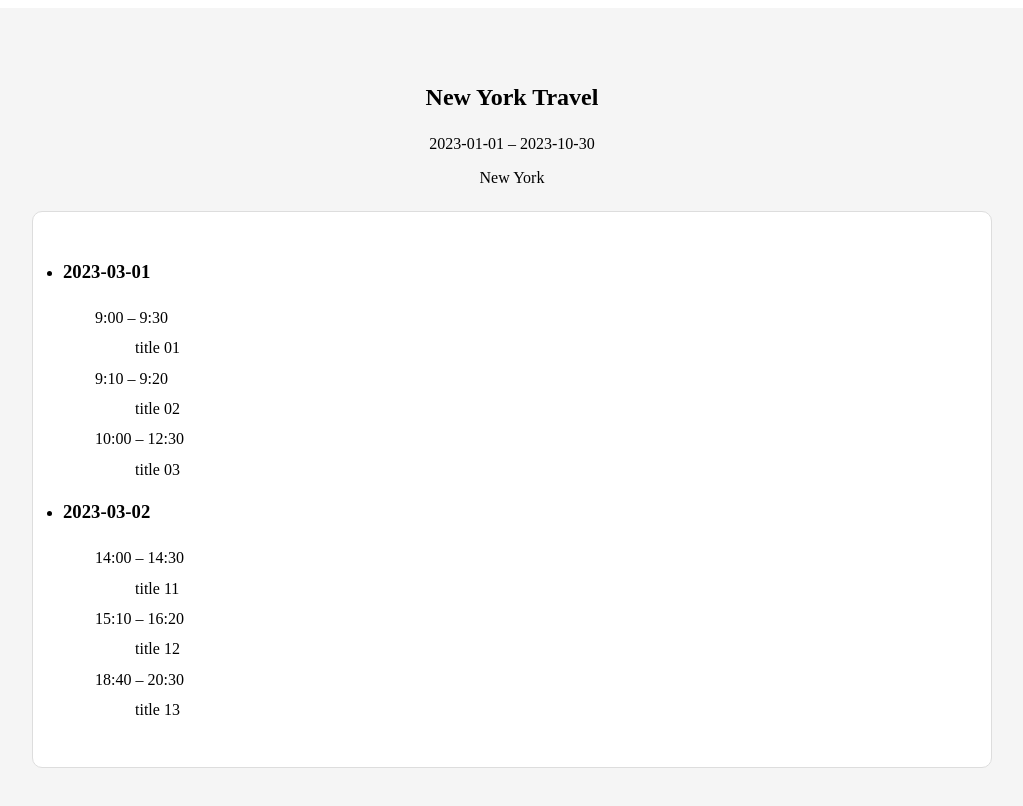
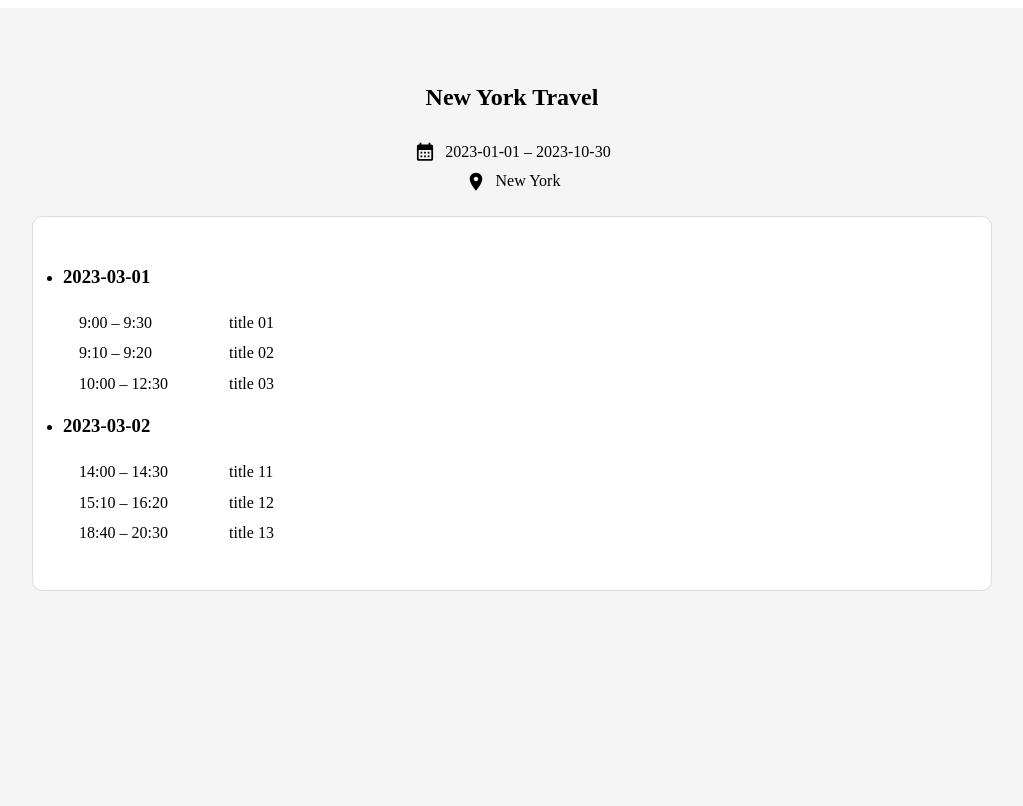
Before and after one commit to shusch/family-schedule, a React app: page /schedule/1 in a window 1280 px wide. Shown: the top 806 px of the page, without its empty margins (128-1151 px from the left). Built offline with nearby package versions, Linux system fonts and the light colour scheme; the HTML template or start-up script is replaced by a standard one.

Commit message:
Add calendar/location icon

```diff
--- a/src/pages/Home.tsx
+++ b/src/pages/Home.tsx
@@ -2,6 +2,8 @@ import { FC } from 'react';
 import { css } from '@emotion/react';
 import { useTranslation } from 'react-i18next';
 import { Link } from 'react-router-dom';
+import CalendarMonthIcon from '@mui/icons-material/CalendarMonth';
+import LocationOnIcon from '@mui/icons-material/LocationOn';
 
 import { Layout } from '@/components/layout/Layout';
 
@@ -36,9 +38,13 @@ export const Home: FC = () => {
               <Link to={`schedule/${schedule.id}`}>
                 <h3 css={scheduleName}>{schedule.name}</h3>
                 <div css={schedulePeriod}>
+                  <CalendarMonthIcon css={iconLeft} />
                   {schedule.periodFrom} &ndash; {schedule.periodTo}
                 </div>
-                <div>{schedule.destination}</div>
+                <div css={scheduleLocation}>
+                  <LocationOnIcon css={iconLeft} />
+                  {schedule.destination}
+                </div>
               </Link>
             </li>
           ))}
@@ -87,5 +93,16 @@ const scheduleName = css({
 });
 
 const schedulePeriod = css({
+  display: 'flex',
+  alignItems: 'center',
   marginBottom: '10px',
 });
+
+const scheduleLocation = css({
+  display: 'flex',
+  alignItems: 'center',
+});
+
+const iconLeft = css({
+  marginRight: '8px',
+});
--- a/src/pages/Schedule.tsx
+++ b/src/pages/Schedule.tsx
@@ -1,5 +1,7 @@
 import { FC } from 'react';
 import { css } from '@emotion/react';
+import CalendarMonthIcon from '@mui/icons-material/CalendarMonth';
+import LocationOnIcon from '@mui/icons-material/LocationOn';
 
 import { Layout } from '@/components/layout/Layout';
 
@@ -65,9 +67,13 @@ export const Schedule: FC = () => {
       <h1 css={headingMain}>{scheduleRes.name}</h1>
       <div css={aboutContainer}>
         <div css={aboutItem}>
+          <CalendarMonthIcon css={iconLeft} />
           {scheduleRes.periodFrom} &ndash; {scheduleRes.periodTo}
         </div>
-        <div css={aboutItem}>{scheduleRes.destination}</div>
+        <div css={aboutItem}>
+          <LocationOnIcon css={iconLeft} />
+          {scheduleRes.destination}
+        </div>
       </div>
 
       <ul css={scheduleContainer}>
@@ -96,16 +102,23 @@ export const Schedule: FC = () => {
 const headingMain = css({
   fontSize: '24px',
   fontWeight: 'bold',
-  marginBottom: '24px',
+  marginBottom: '30px',
   textAlign: 'center',
 });
 
 const aboutContainer = css({
   marginBottom: '24px',
-  textAlign: 'center',
 });
 const aboutItem = css({
-  marginBottom: '16px',
+  display: 'flex',
+  alignItems: 'center',
+  justifyContent: 'center',
+  marginBottom: '8px',
+});
+
+const iconLeft = css({
+  height: '.9em',
+  marginRight: '8px',
 });
 
 const scheduleContainer = css({
@@ -132,15 +145,16 @@ const scheduleTimetable = css({
   display: 'flex',
   flexFlow: 'row wrap',
   lineHeight: '1.4',
-  paddingLeft: '2em',
+  paddingLeft: '1em',
 
   '& dt, & dd': {
     marginTop: '8px',
   },
   '& dt': {
-    width: '30%',
+    width: '140px',
   },
   '& dd': {
-    width: '70%',
+    marginLeft: '10px',
+    width: 'calc(100% - 140px - 10px)',
   },
 });
```
